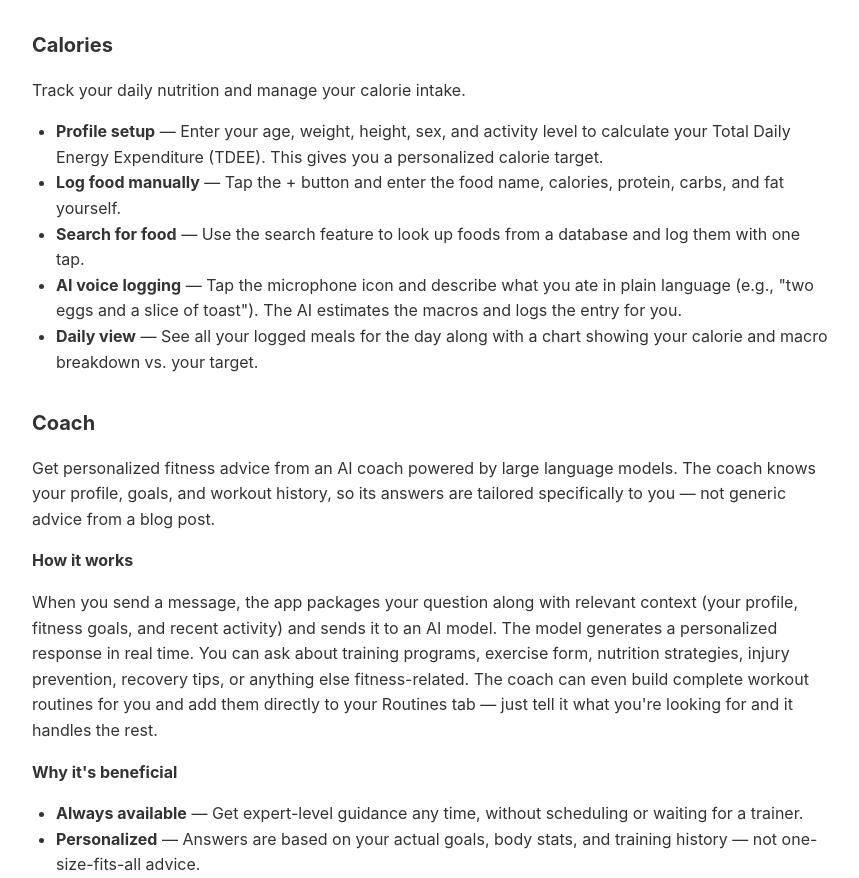
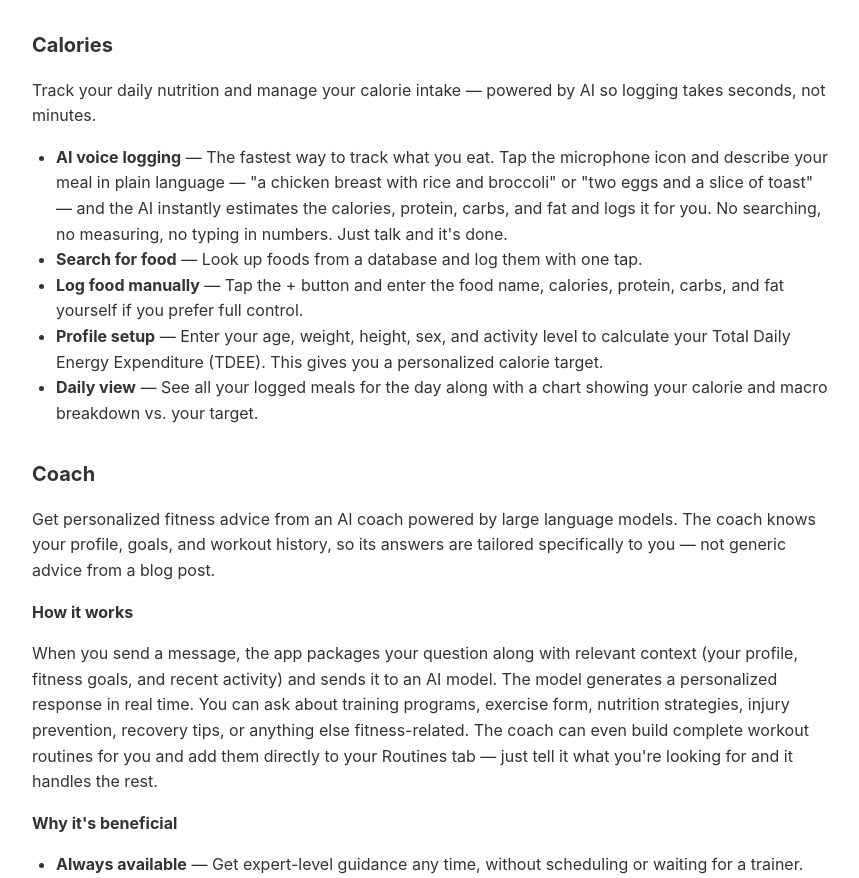
Before and after one commit to Shoof36/sets-and-reps-guide, a plain HTML site: page index.html in a window 1280 px wide. Shown: the part 1841-2719 px from the top of the page, without its empty margins (208-1067 px from the left). Drawn offline with Linux system fonts and the light colour scheme.

Commit message:
Reorder Calories section to lead with AI voice logging

```diff
--- a/index.html
+++ b/index.html
@@ -80,12 +80,12 @@
     </ul>
 
     <h2 id="calories">Calories</h2>
-    <p>Track your daily nutrition and manage your calorie intake.</p>
+    <p>Track your daily nutrition and manage your calorie intake — powered by AI so logging takes seconds, not minutes.</p>
     <ul>
+        <li><strong>AI voice logging</strong> — The fastest way to track what you eat. Tap the microphone icon and describe your meal in plain language — "a chicken breast with rice and broccoli" or "two eggs and a slice of toast" — and the AI instantly estimates the calories, protein, carbs, and fat and logs it for you. No searching, no measuring, no typing in numbers. Just talk and it's done.</li>
+        <li><strong>Search for food</strong> — Look up foods from a database and log them with one tap.</li>
+        <li><strong>Log food manually</strong> — Tap the + button and enter the food name, calories, protein, carbs, and fat yourself if you prefer full control.</li>
         <li><strong>Profile setup</strong> — Enter your age, weight, height, sex, and activity level to calculate your Total Daily Energy Expenditure (TDEE). This gives you a personalized calorie target.</li>
-        <li><strong>Log food manually</strong> — Tap the + button and enter the food name, calories, protein, carbs, and fat yourself.</li>
-        <li><strong>Search for food</strong> — Use the search feature to look up foods from a database and log them with one tap.</li>
-        <li><strong>AI voice logging</strong> — Tap the microphone icon and describe what you ate in plain language (e.g., "two eggs and a slice of toast"). The AI estimates the macros and logs the entry for you.</li>
         <li><strong>Daily view</strong> — See all your logged meals for the day along with a chart showing your calorie and macro breakdown vs. your target.</li>
     </ul>
 
```
